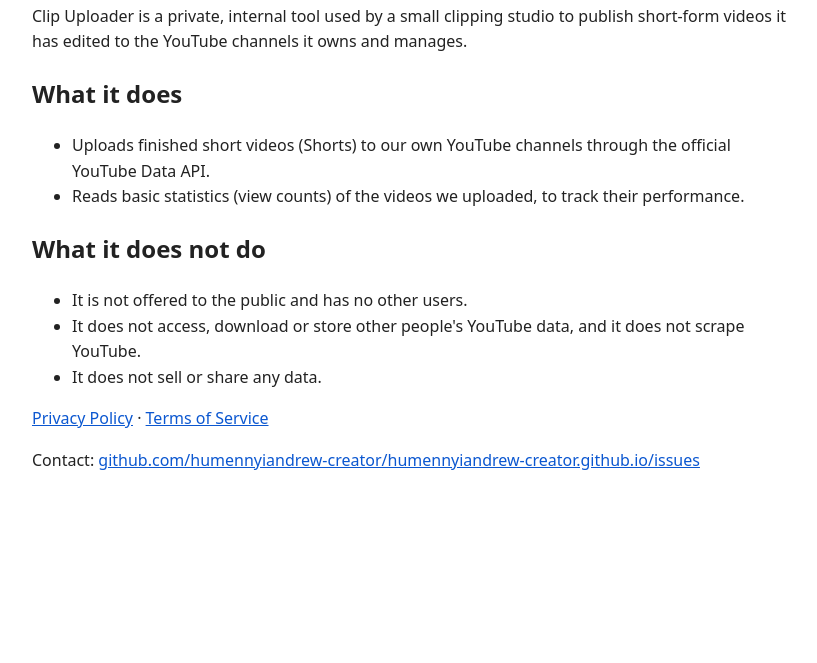
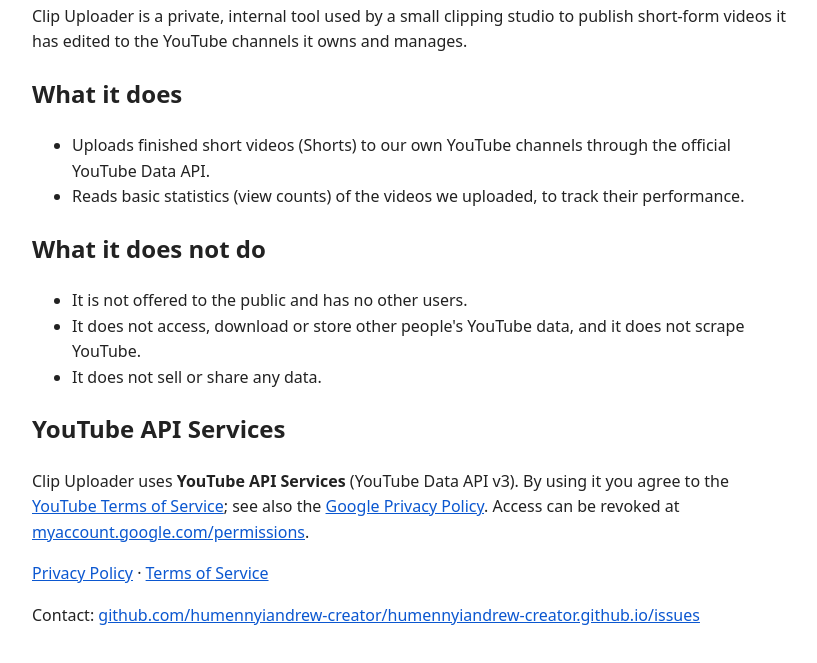
Before and after one commit to humennyiandrew-creator/humennyiandrew-creator.github.io, a plain HTML site: page index.html in a window 1280 px wide. Shown: the part 109-772 px from the top of the page, without its empty margins (228-1045 px from the left). Drawn offline with Linux system fonts and the light colour scheme.

Commit message:
Add YouTube API Services section and data deletion policy

```diff
--- a/index.html
+++ b/index.html
@@ -17,6 +17,11 @@ YouTube channels it owns and manages.</p>
 <li>It does not access, download or store other people's YouTube data, and it does not scrape YouTube.</li>
 <li>It does not sell or share any data.</li>
 </ul>
+<h2>YouTube API Services</h2>
+<p>Clip Uploader uses <b>YouTube API Services</b> (YouTube Data API v3). By using it you agree to the
+<a href="https://www.youtube.com/t/terms">YouTube Terms of Service</a>; see also the
+<a href="https://policies.google.com/privacy">Google Privacy Policy</a>. Access can be revoked at
+<a href="https://myaccount.google.com/permissions">myaccount.google.com/permissions</a>.</p>
 <p><a href="privacy.html">Privacy Policy</a> · <a href="terms.html">Terms of Service</a></p>
 <p>Contact: <span><a href="https://github.com/humennyiandrew-creator/humennyiandrew-creator.github.io/issues">github.com/humennyiandrew-creator/humennyiandrew-creator.github.io/issues</a></span></p>
 </body></html>
```
Also changed, not shown: privacy.html (+4 -0 lines).
